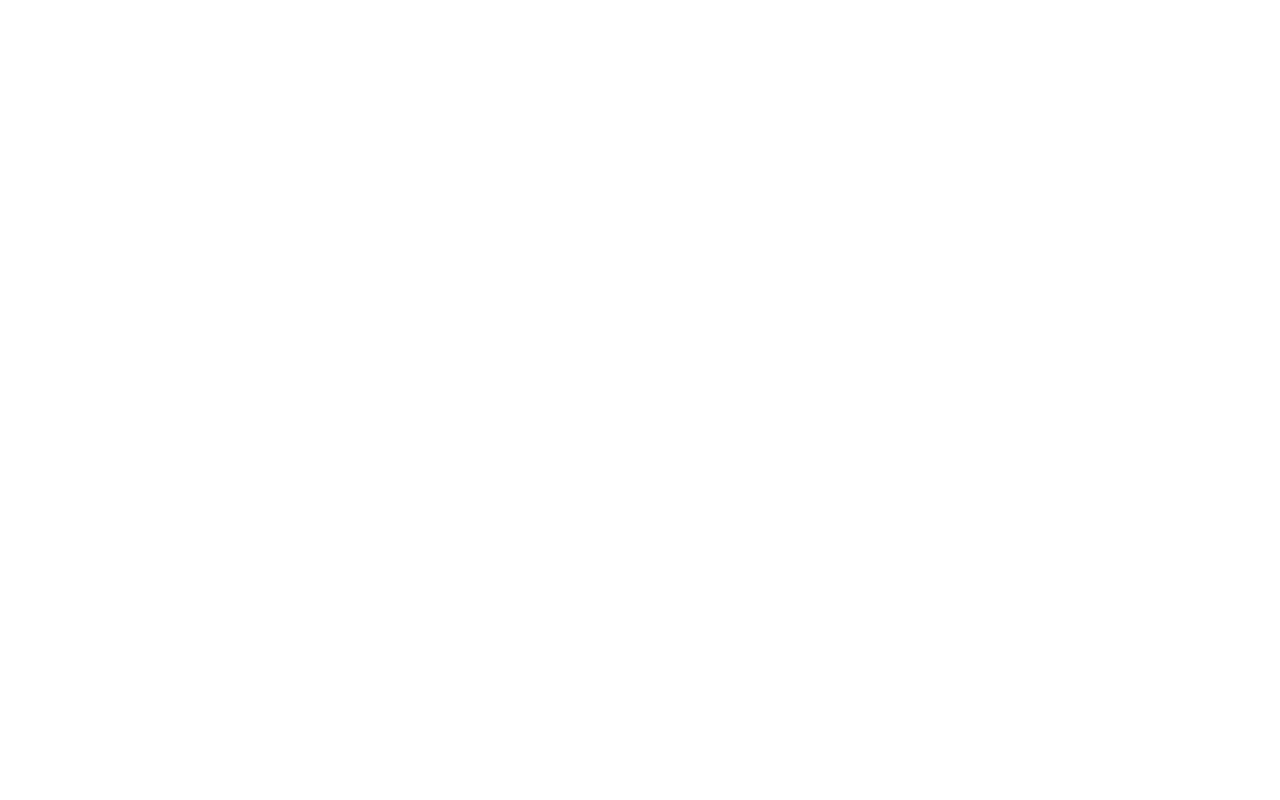
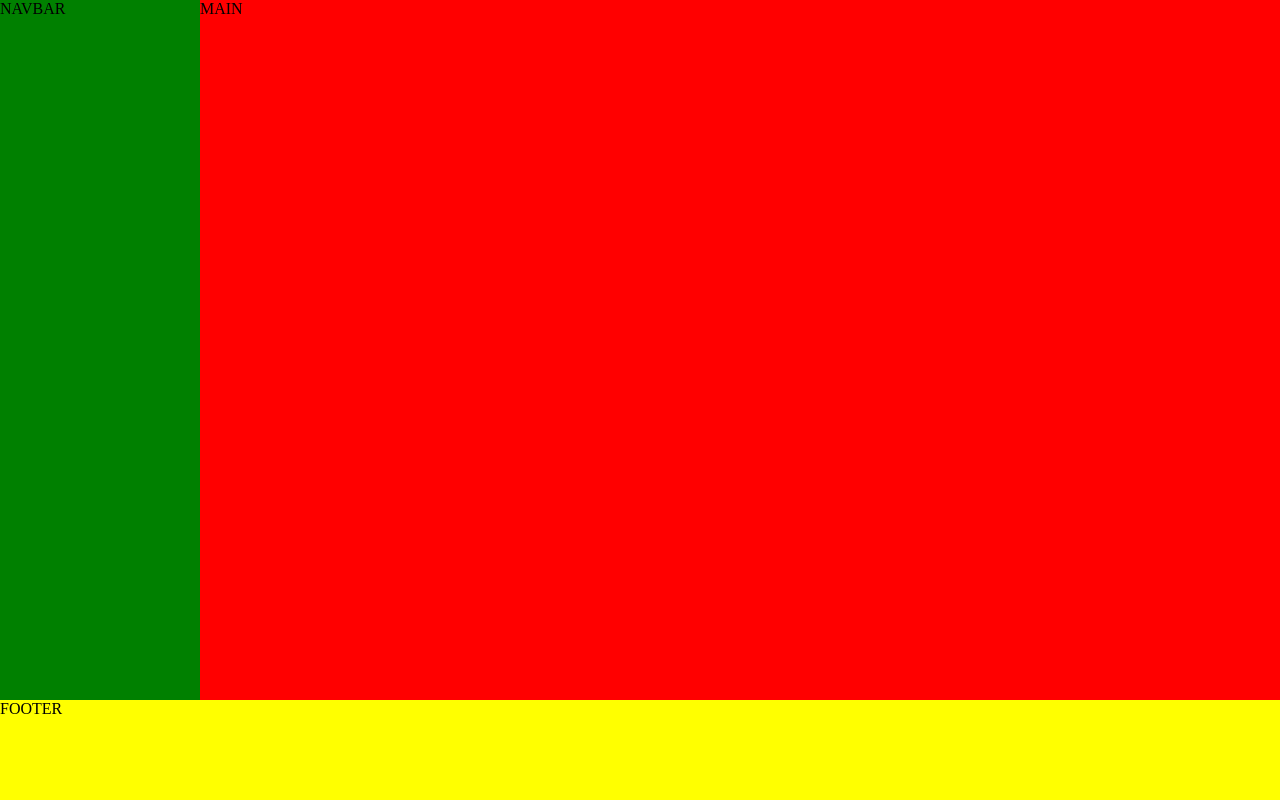
Before and after one commit to Mariosam2/html-css-spotifyweb, a plain HTML site: page index.html in a window 1280 px wide. Drawn offline with Linux system fonts and the light colour scheme.

Commit message:
working on layout

```diff
--- a/assets/css/style.css
+++ b/assets/css/style.css
@@ -3,3 +3,53 @@
     margin: 0;
     padding: 0;
 }
+ .wrapper {
+    height: 100vh;
+    flex-direction: column;
+ }
+
+ nav, main {
+    height: calc(100vh - 100px);
+ }
+
+/* Utilities */
+
+.d-flex {
+    display: flex;
+}
+
+/* #region nav */
+nav {
+    width: 200px;
+}
+
+/* #endregion */
+
+/* #region main */
+main {
+    flex-grow: 1;
+}
+
+/* #endregion */
+
+
+footer {
+    height: 100px;
+}
+
+/* #region debug */
+
+nav {
+    background-color: green;
+
+}
+
+main {
+    background-color: red;
+
+}
+
+footer {
+    background-color: yellow;
+}
+/* #endregion */
--- a/index.html
+++ b/index.html
@@ -8,6 +8,22 @@
     <link rel="stylesheet" href="./assets/css/style.css">
 </head>
 <body>
+    <div class="wrapper d-flex">
+        <div class="top d-flex">
+            <nav id="site_nav">NAVBAR</nav>
+            <!-- /#site_nav -->
+            <main id="site_main">MAIN</main>
+            <!-- /#site_main -->
+        </div>
+        <!-- /.top -->
+    <footer id="site_footer">FOOTER</footer>
+    <!--<div class="song_details"></div> -->
+    <!--<div class="audio_player"></div> -->
+    <!--<div class="volume"></div> -->
+    <!-- /.audio_player -->
+    </div>
+    <!-- /.wrapper -->
+
 
 </body>
 </html>
```
